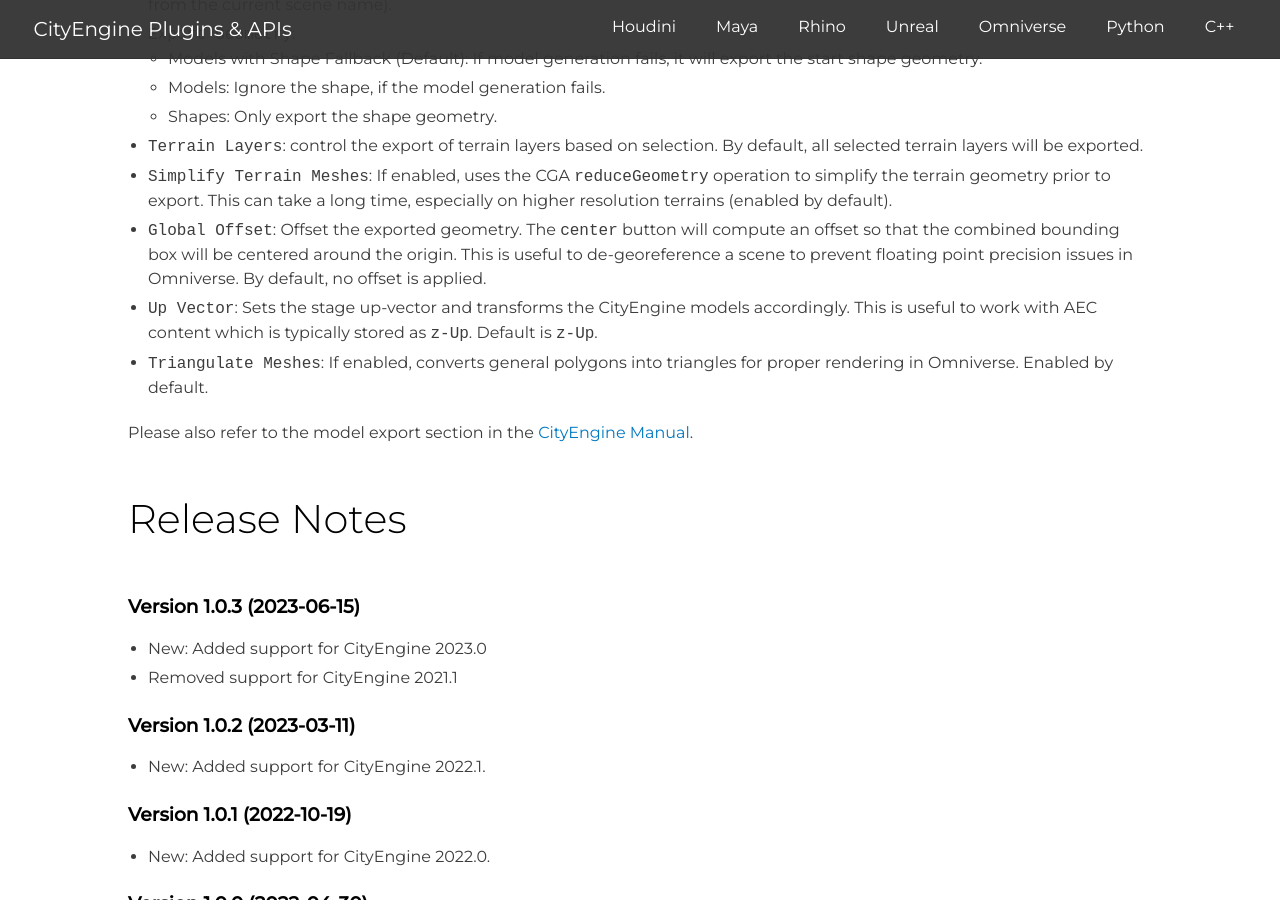
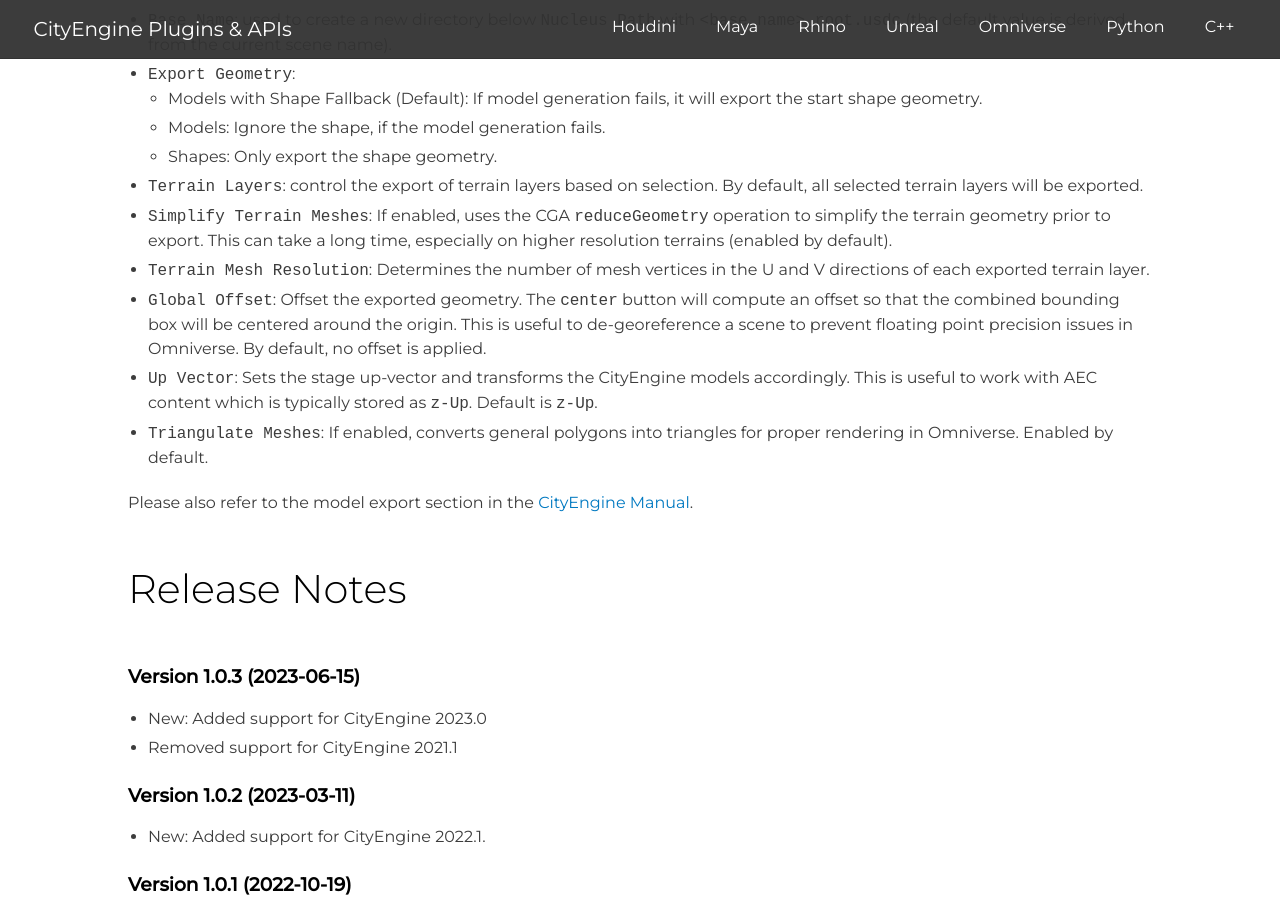
Before and after one commit to Esri/cityengine, a Jekyll site: the page built from documentation/omniverse/index.md, in a window 1280 px wide and 900 px high, scrolled down 4515 px. Built offline with Jekyll 4.4.1, drawn with Linux system fonts in a browser that asks for light colours.

Commit message:
Update screenshot and description of export options

```diff
--- a/documentation/omniverse/index.md
+++ b/documentation/omniverse/index.md
@@ -62,6 +62,7 @@
   * Shapes: Only export the shape geometry.
 * `Terrain Layers`: control the export of terrain layers based on selection. By default, all selected terrain layers will be exported.
 * `Simplify Terrain Meshes`: If enabled, uses the CGA `reduceGeometry` operation to simplify the terrain geometry prior to export. This can take a long time, especially on higher resolution terrains (enabled by default).
+* `Terrain Mesh Resolution`: Determines the number of mesh vertices in the U and V directions of each exported terrain layer.
 * `Global Offset`: Offset the exported geometry. The `center` button will compute an offset so that the combined bounding box will be centered around the origin. This is useful to de-georeference a scene to prevent floating point precision issues in Omniverse. By default, no offset is applied.
 * `Up Vector`: Sets the stage up-vector and transforms the CityEngine models accordingly. This is useful to work with AEC content which is typically stored as `z-Up`. Default is `z-Up`.
 * `Triangulate Meshes`: If enabled, converts general polygons into triangles for proper rendering in Omniverse. Enabled by default.
```
Also changed, not shown: documentation/omniverse/images/export_options.png.
